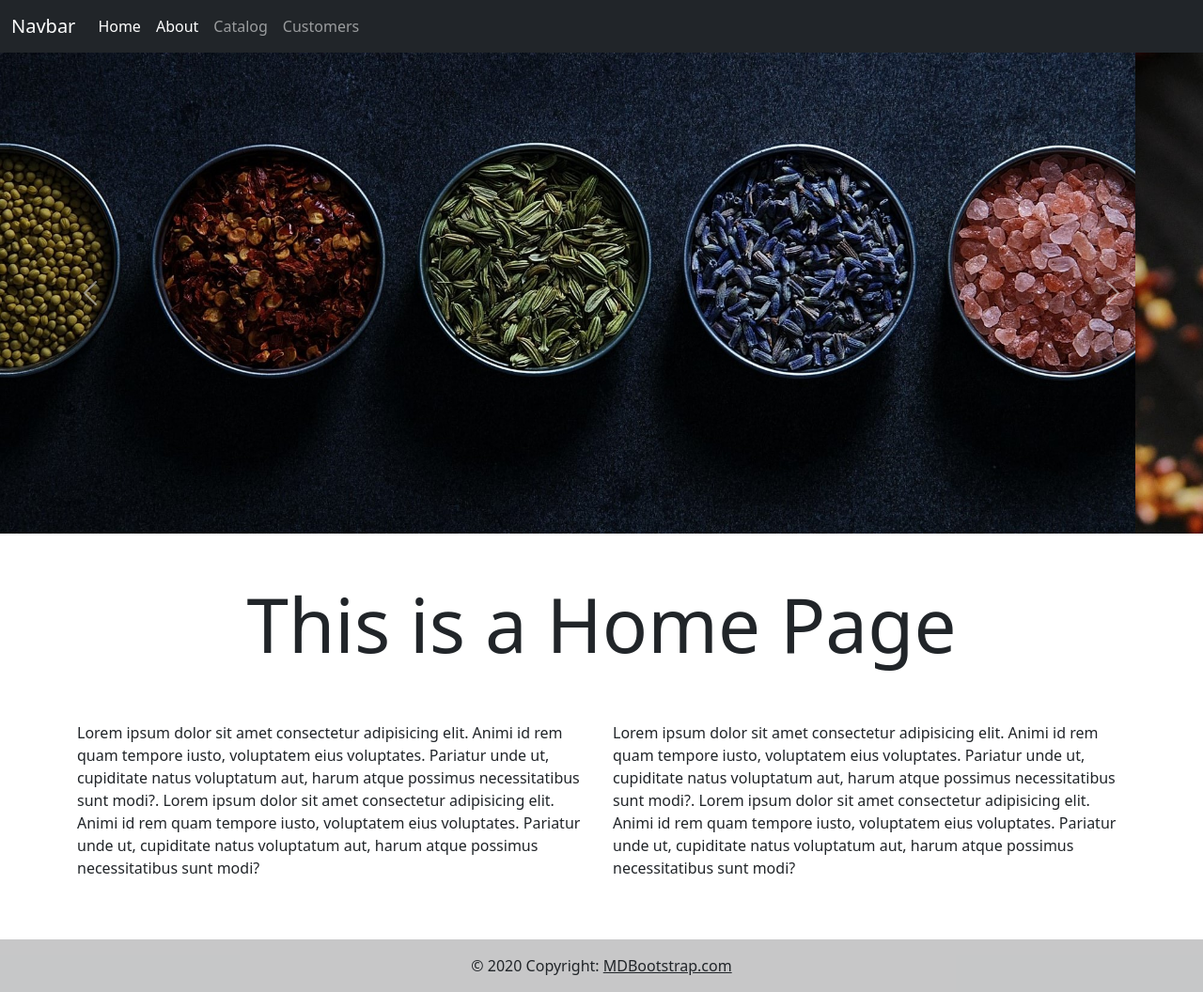
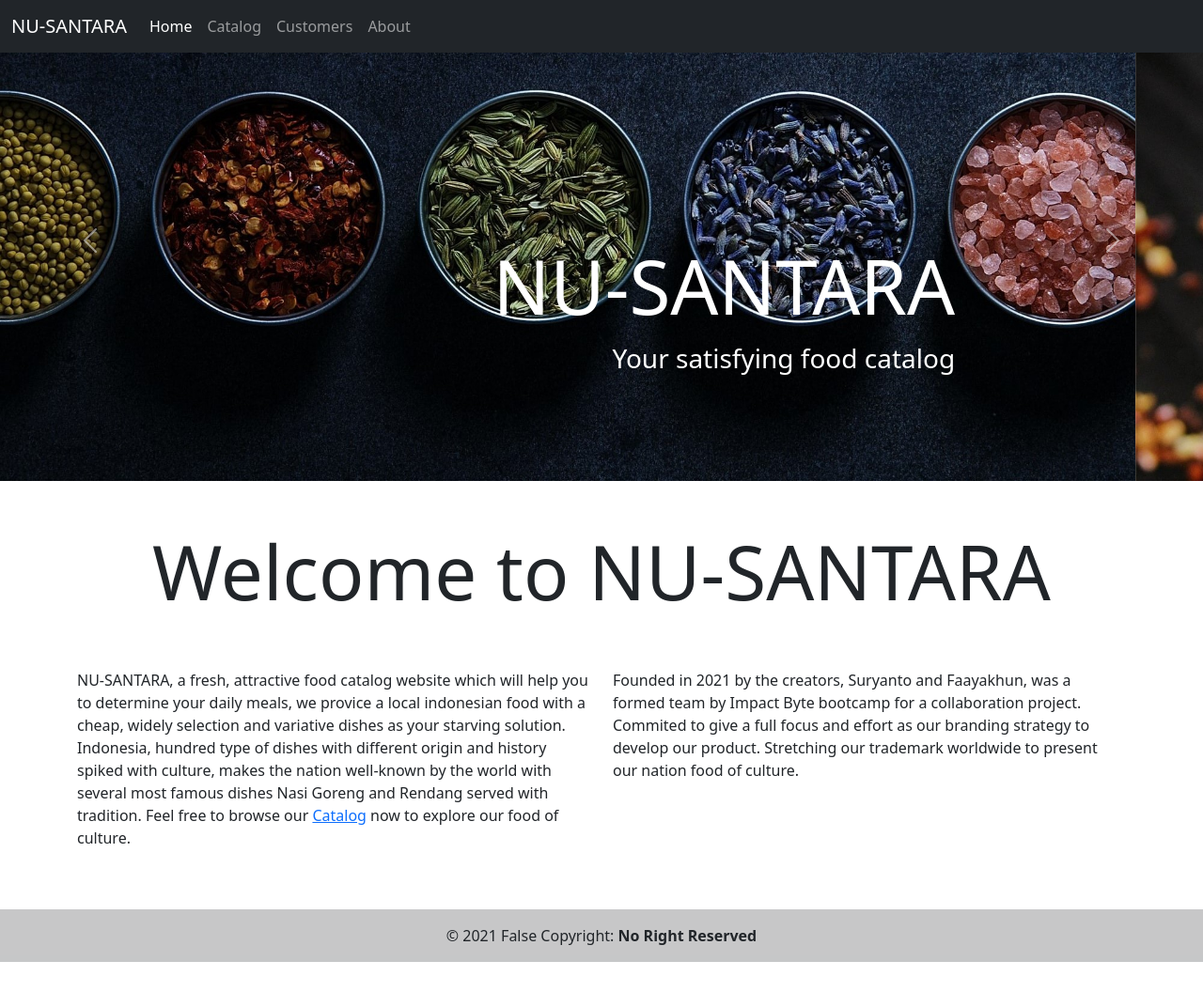
Before and after one commit to Faayakhun/tugas-catalog-faay-suryanto, a plain HTML site: page index.html in a window 1280 px wide. Shown: the whole page at 94% size. After the commit the page ends 1024 px from the top, so only its background shows below. Drawn offline with nearby package versions, Linux system fonts and the light colour scheme.

Commit message:
menulis konten dan merapikan styling banner

```diff
--- a/index.html
+++ b/index.html
@@ -8,29 +8,43 @@
     <!-- Bootstrap CSS -->
     <link href="https://cdn.jsdelivr.net/npm/bootstrap@5.0.0-beta1/dist/css/bootstrap.min.css" rel="stylesheet" integrity="sha384-giJF6kkoqNQ00vy+HMDP7azOuL0xtbfIcaT9wjKHr8RbDVddVHyTfAAsrekwKmP1" crossorigin="anonymous">
 
-    <title>Hello, world!</title>
+    <title>NU-SANTARA Food Catalog</title>
+
+
+
+   <style>
+     #portal:hover{
+      color: tomato;
+      transition: 0.2s;
+     }
+
+   </style>
+
+
   </head>
   <body>
 
 
     <!-- Navigasi start -->
-    <nav class="navbar navbar-expand-lg navbar-dark bg-dark">
+    <nav class="navbar navbar-expand-lg navbar-dark bg-dark fixed-top">
       <div class="container-fluid">
-        <a class="navbar-brand" href="#">Navbar</a>
+          <a class="navbar-brand" href="#">NU-SANTARA</a>
             <button class="navbar-toggler" type="button" data-bs-toggle="collapse" data-bs-target="#navbarNavAltMarkup" aria-controls="navbarNavAltMarkup" aria-expanded="false" aria-label="Toggle navigation">
               <span class="navbar-toggler-icon"></span>
             </button>
           <div class="collapse navbar-collapse" id="navbarNavAltMarkup">
               <div class="navbar-nav">
+
                 <a class="nav-link active" aria-current="page" href="index.html">Home</a>
-            <a class="nav-link active" href="aboutus.html">About</a>
-            <a class="nav-link" href="#">Catalog</a>
-            <a class="nav-link" href="#" >Customers</a>
+                <a class="nav-link" href="product.html">Catalog</a>
+                <a class="nav-link" href="testimoni.html" >Customers</a>
+                <a class="nav-link" href="aboutus.html">About</a>
+
               </div>
           </div>
       </div>
     </nav>
-  <!-- Nasvigasi end -->
+  <!-- Navigasi end -->
 
 
 
@@ -40,10 +54,21 @@
                     <!-- Gambar carousel ke - 1 -->
                     <div class="carousel-item active">
                         <img src="images/bg.jpg" class="d-block w-100" alt="...">
+                    <!-- Caption carousel ke - 1 -->
+                        <div class="carousel-caption d-none d-md-block d-flex h-50 text-end">
+                          <h1 class="display-1">NU-SANTARA</h1>
+                          <p class="fs-3">Your satisfying food catalog</p>
+                        </div>
+
                     </div>
                      <!-- Gambar carousel ke - 2 -->
                     <div class="carousel-item">
                         <img src="images/bg2.jpg" class="d-block w-100" alt="...">
+                         <!-- Caption carousel ke - 2 -->
+                         <div class="carousel-caption d-none d-md-block d-flex h-50 text-start">
+                          <h1 class="display-1">WE GET WHAT YOU LOVE</h1>
+                          <p class="fs-3">Your taste was our pleasure</p>
+                        </div>
                     </div>
             </div>
                     <!-- Tombol left & right di carousel -->
@@ -63,23 +88,20 @@
       <div class="container">
 
             <div class="row">
-                <h3 class="col-12 text-center display-1 mt-5">This is a Home Page</h3>
+                <h3 class="col-12 text-center display-1 mt-5">Welcome to NU-SANTARA</h3>
             </div>
 
             <div class="row mt-5 mb-5">
-                <p class="col-6">Lorem ipsum dolor sit amet consectetur adipisicing elit.
-                     Animi id rem quam tempore iusto, voluptatem eius voluptates. Pariatur unde ut,
-                      cupiditate natus voluptatum aut, harum atque possimus necessitatibus sunt modi?.
-                      Lorem ipsum dolor sit amet consectetur adipisicing elit.
-                     Animi id rem quam tempore iusto, voluptatem eius voluptates. Pariatur unde ut,
-                      cupiditate natus voluptatum aut, harum atque possimus necessitatibus sunt modi?
+                <p class="col-6">NU-SANTARA, a fresh, attractive food catalog website
+                   which will help you to determine your daily meals, we provice a local indonesian food with a cheap,
+                    widely selection and variative dishes as your starving solution. Indonesia, hundred type of dishes with different origin and history spiked with culture,
+                     makes the nation well-known by the world with several most famous dishes Nasi Goreng and Rendang served with tradition.
+                      Feel free to browse our <a href="product.html" id="portal">Catalog</a> now to explore our food of culture.
                 </p>
-                <p class="col-6">Lorem ipsum dolor sit amet consectetur adipisicing elit.
-                    Animi id rem quam tempore iusto, voluptatem eius voluptates. Pariatur unde ut,
-                     cupiditate natus voluptatum aut, harum atque possimus necessitatibus sunt modi?.
-                     Lorem ipsum dolor sit amet consectetur adipisicing elit.
-                     Animi id rem quam tempore iusto, voluptatem eius voluptates. Pariatur unde ut,
-                      cupiditate natus voluptatum aut, harum atque possimus necessitatibus sunt modi?
+                <p class="col-6">Founded in 2021 by the creators, Suryanto and Faayakhun,
+                  was a formed team by Impact Byte bootcamp for a collaboration project. Commited to give a full focus and effort as our branding
+                  strategy to develop our product. Stretching our trademark worldwide to present our nation food of culture.
+
                </p>
             </div>
 
@@ -91,8 +113,7 @@
       <!-- Membuat footer start -->
       <footer class="bg-light text-center text-lg-start mt-5">
         <div class="text-center p-3" style="background-color: rgba(0, 0, 0, 0.2)">
-          © 2020 Copyright:
-          <a class="text-dark" href="https://mdbootstrap.com/">MDBootstrap.com</a>
+          © 2021 False Copyright: <strong>No Right Reserved</strong>
         </div>
       </footer>
       <!-- Membuat footer end -->
```
Lines whose indentation alone changed are shown as unchanged.
